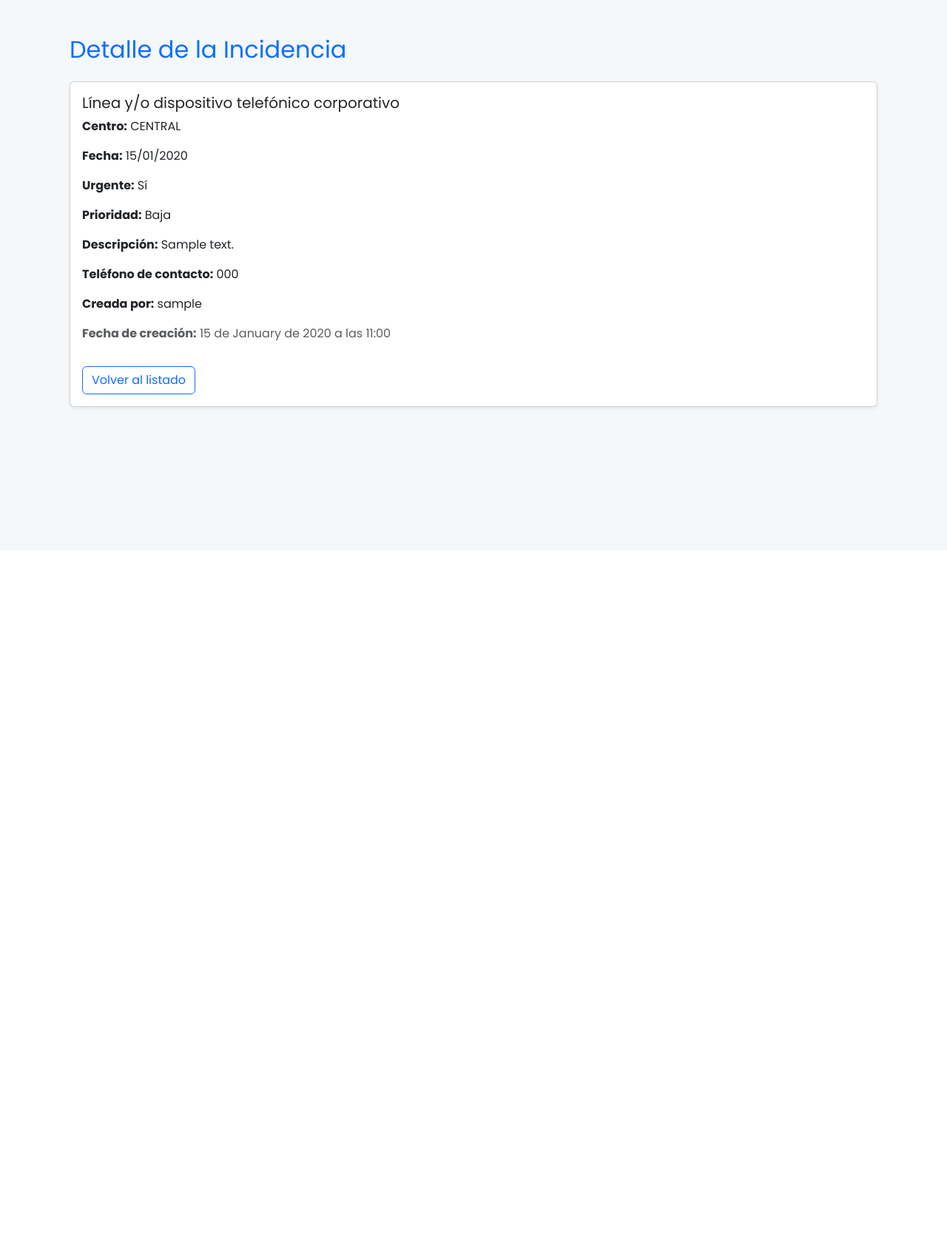
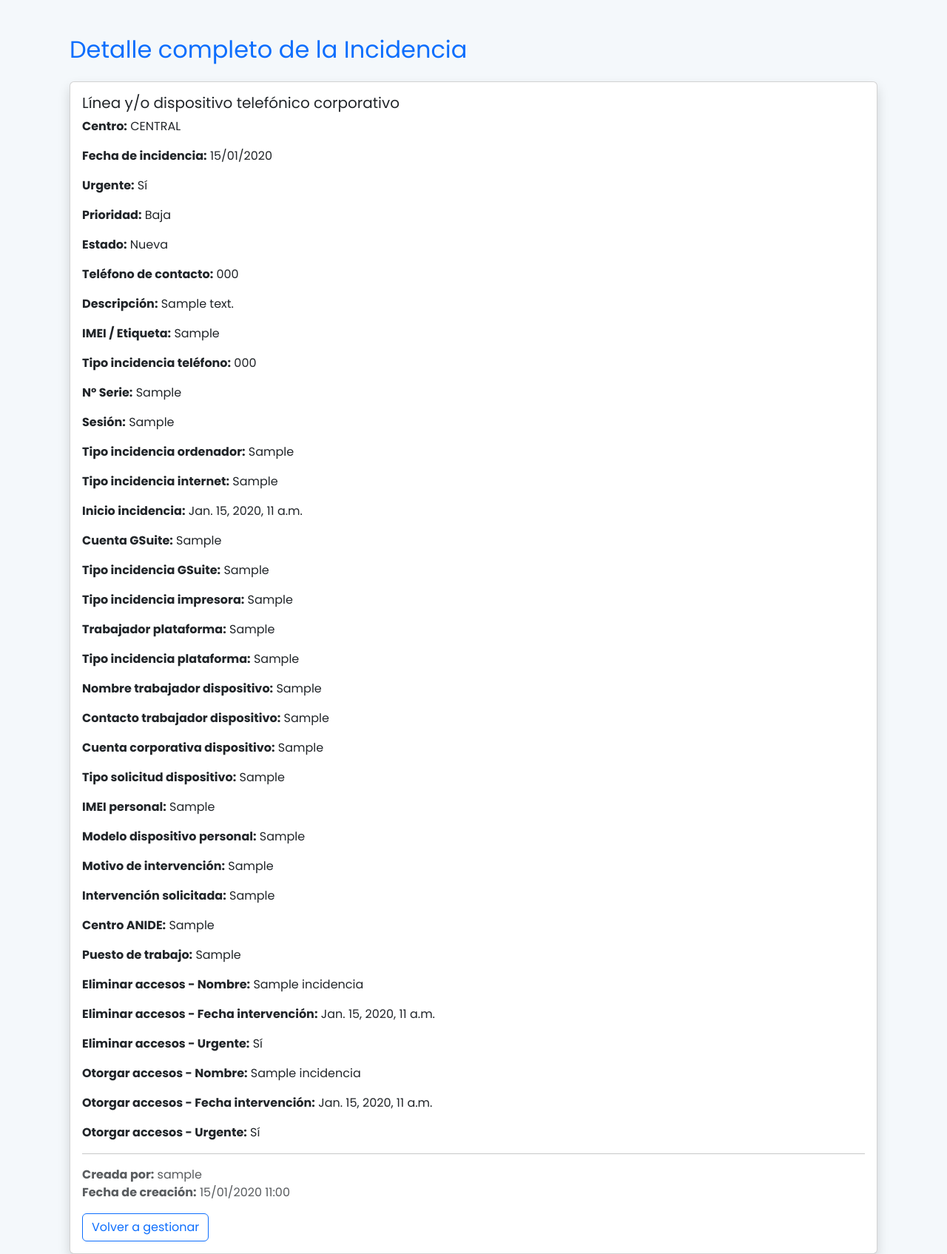
Before and after one commit to DsevillanoNavarro/Asporgest-jaime, a Django app: page /incidencias/1/ in a window 1280 px wide. Shown: the part 56-1751 px from the top of the page at 74% size. Before the commit the page ends 611 px from the top, so only its background shows below. Run offline with Django 5.2, Linux system fonts and the light colour scheme; a user stored in the database is signed in; tables that the repository leaves empty hold one stand-in row (values such as "Sample post").

Commit message:
CAMBIOS INCIDENCIAS Y GESTION DE LAS MISMAS

```diff
--- a/incidencias/models.py
+++ b/incidencias/models.py
@@ -48,6 +48,13 @@ class Incidencia(models.Model):
         ('9', 'Otro'),
     ]
     PRIORIDADES = [('Baja', 'Baja'), ('Media', 'Media'), ('Alta', 'Alta')]
+
+    ESTADOS = [
+    ('nueva', 'Nueva'),
+    ('en_curso', 'En curso'),
+    ('cerrada', 'Cerrada'),
+    ]
+
 
     # Comunes
     centro = models.CharField(max_length=50, choices=CENTROS, default='CENTRAL')
@@ -107,5 +114,8 @@ class Incidencia(models.Model):
     fecha_creacion = models.DateTimeField(auto_now_add=True)
     vista_por_admin = models.BooleanField(default=False)
 
+    estado = models.CharField(max_length=20, choices=ESTADOS, default='nueva')
+    observaciones = models.TextField(blank=True, default='')
+
     def __str__(self):
         return f"{self.get_relativa_display()} ({self.creada_por.username})"
--- a/incidencias/templates/incidencias/ver_incidencia.html
+++ b/incidencias/templates/incidencias/ver_incidencia.html
@@ -3,25 +3,143 @@
 
 {% block content %}
 <div class="container mt-5">
-    <h2 class="text-primary mb-4">Detalle de la Incidencia</h2>
+    <h2 class="text-primary mb-4">Detalle completo de la Incidencia</h2>
 
-    <div class="card shadow-sm">
+    <div class="card shadow">
         <div class="card-body">
             <h5 class="card-title">{{ incidencia.get_relativa_display }}</h5>
 
-            <p class="card-text"><strong>Centro:</strong> {{ incidencia.centro }}</p>
-            <p class="card-text"><strong>Fecha:</strong> {{ incidencia.fecha|date:"d/m/Y" }}</p>
-            <p class="card-text"><strong>Urgente:</strong> {{ incidencia.urgencia|yesno:"Sí,No" }}</p>
-            <p class="card-text"><strong>Prioridad:</strong> {{ incidencia.prioridad }}</p>
-            <p class="card-text"><strong>Descripción:</strong> {{ incidencia.descripcion }}</p>
-            <p class="card-text"><strong>Teléfono de contacto:</strong> {{ incidencia.telefono_contacto }}</p>
-            <p class="card-text"><strong>Creada por:</strong> {{ incidencia.creada_por.username }}</p>
-            <p class="card-text text-muted">
-                <strong>Fecha de creación:</strong>
-                {{ incidencia.fecha_creacion|date:"j \\d\\e F \\d\\e Y \\a \\l\\a\\s H:i" }}
+            <p><strong>Centro:</strong> {{ incidencia.centro }}</p>
+            <p><strong>Fecha de incidencia:</strong> {{ incidencia.fecha|date:"d/m/Y" }}</p>
+            <p><strong>Urgente:</strong> {{ incidencia.urgencia|yesno:"Sí,No" }}</p>
+            <p><strong>Prioridad:</strong> {{ incidencia.prioridad }}</p>
+            <p><strong>Estado:</strong> {{ incidencia.get_estado_display }}</p>
+            <p><strong>Teléfono de contacto:</strong> {{ incidencia.telefono_contacto }}</p>
+            <p><strong>Descripción:</strong> {{ incidencia.descripcion }}</p>
+
+            {% if incidencia.imei %}
+            <p><strong>IMEI / Etiqueta:</strong> {{ incidencia.imei }}</p>
+            {% endif %}
+
+            {% if incidencia.tipo_incidencia_telefono %}
+            <p><strong>Tipo incidencia teléfono:</strong> {{ incidencia.tipo_incidencia_telefono }}</p>
+            {% endif %}
+
+            {% if incidencia.numero_serie %}
+            <p><strong>Nº Serie:</strong> {{ incidencia.numero_serie }}</p>
+            {% endif %}
+
+            {% if incidencia.sesion %}
+            <p><strong>Sesión:</strong> {{ incidencia.sesion }}</p>
+            {% endif %}
+
+            {% if incidencia.tipo_incidencia_ordenador %}
+            <p><strong>Tipo incidencia ordenador:</strong> {{ incidencia.tipo_incidencia_ordenador }}</p>
+            {% endif %}
+
+            {% if incidencia.tipo_incidencia_internet %}
+            <p><strong>Tipo incidencia internet:</strong> {{ incidencia.tipo_incidencia_internet }}</p>
+            {% endif %}
+
+            {% if incidencia.fecha_inicio_incidencia %}
+            <p><strong>Inicio incidencia:</strong> {{ incidencia.fecha_inicio_incidencia }}</p>
+            {% endif %}
+
+            {% if incidencia.cuenta_gsuite %}
+            <p><strong>Cuenta GSuite:</strong> {{ incidencia.cuenta_gsuite }}</p>
+            {% endif %}
+
+            {% if incidencia.tipo_incidencia_gsuite %}
+            <p><strong>Tipo incidencia GSuite:</strong> {{ incidencia.tipo_incidencia_gsuite }}</p>
+            {% endif %}
+
+            {% if incidencia.tipo_incidencia_impresora %}
+            <p><strong>Tipo incidencia impresora:</strong> {{ incidencia.tipo_incidencia_impresora }}</p>
+            {% endif %}
+
+            {% if incidencia.trabajador_plataforma %}
+            <p><strong>Trabajador plataforma:</strong> {{ incidencia.trabajador_plataforma }}</p>
+            {% endif %}
+
+            {% if incidencia.tipo_incidencia_plataforma %}
+            <p><strong>Tipo incidencia plataforma:</strong> {{ incidencia.tipo_incidencia_plataforma }}</p>
+            {% endif %}
+
+            {% if incidencia.trabajador_dispositivo %}
+            <p><strong>Nombre trabajador dispositivo:</strong> {{ incidencia.trabajador_dispositivo }}</p>
+            {% endif %}
+
+            {% if incidencia.contacto_dispositivo %}
+            <p><strong>Contacto trabajador dispositivo:</strong> {{ incidencia.contacto_dispositivo }}</p>
+            {% endif %}
+
+            {% if incidencia.cuenta_dispositivo %}
+            <p><strong>Cuenta corporativa dispositivo:</strong> {{ incidencia.cuenta_dispositivo }}</p>
+            {% endif %}
+
+            {% if incidencia.tipo_solicitud_dispositivo %}
+            <p><strong>Tipo solicitud dispositivo:</strong> {{ incidencia.tipo_solicitud_dispositivo }}</p>
+            {% endif %}
+
+            {% if incidencia.imei_personal %}
+            <p><strong>IMEI personal:</strong> {{ incidencia.imei_personal }}</p>
+            {% endif %}
+
+            {% if incidencia.modelo_personal %}
+            <p><strong>Modelo dispositivo personal:</strong> {{ incidencia.modelo_personal }}</p>
+            {% endif %}
+
+            {% if incidencia.motivo_intervencion %}
+            <p><strong>Motivo de intervención:</strong> {{ incidencia.motivo_intervencion }}</p>
+            {% endif %}
+
+            {% if incidencia.intervencion_solicitada %}
+            <p><strong>Intervención solicitada:</strong> {{ incidencia.intervencion_solicitada }}</p>
+            {% endif %}
+
+            {% if incidencia.centro_anide %}
+            <p><strong>Centro ANIDE:</strong> {{ incidencia.centro_anide }}</p>
+            {% endif %}
+
+            {% if incidencia.puesto_trabajo %}
+            <p><strong>Puesto de trabajo:</strong> {{ incidencia.puesto_trabajo }}</p>
+            {% endif %}
+
+            {% if incidencia.eliminar_nombre %}
+            <p><strong>Eliminar accesos - Nombre:</strong> {{ incidencia.eliminar_nombre }}</p>
+            {% endif %}
+
+            {% if incidencia.eliminar_fecha %}
+            <p><strong>Eliminar accesos - Fecha intervención:</strong> {{ incidencia.eliminar_fecha }}</p>
+            {% endif %}
+
+            {% if incidencia.eliminar_urgente != None %}
+            <p><strong>Eliminar accesos - Urgente:</strong> {{ incidencia.eliminar_urgente|yesno:"Sí,No" }}</p>
+            {% endif %}
+
+            {% if incidencia.otorgar_nombre %}
+            <p><strong>Otorgar accesos - Nombre:</strong> {{ incidencia.otorgar_nombre }}</p>
+            {% endif %}
+
+            {% if incidencia.otorgar_fecha %}
+            <p><strong>Otorgar accesos - Fecha intervención:</strong> {{ incidencia.otorgar_fecha }}</p>
+            {% endif %}
+
+            {% if incidencia.otorgar_urgente != None %}
+            <p><strong>Otorgar accesos - Urgente:</strong> {{ incidencia.otorgar_urgente|yesno:"Sí,No" }}</p>
+            {% endif %}
+
+            <hr>
+            <p class="text-muted">
+                <strong>Creada por:</strong> {{ incidencia.creada_por.username }}<br>
+                <strong>Fecha de creación:</strong> {{ incidencia.fecha_creacion|date:"d/m/Y H:i" }}
             </p>
 
-            <a href="{% url 'listar_incidencias' %}" class="btn btn-outline-primary mt-3">Volver al listado</a>
+            {% if request.user.is_superuser %}
+                <a href="{% url 'listar_incidencias' %}" class="btn btn-outline-primary">Volver a gestionar</a>
+            {% else %}
+                <a href="{% url 'index' %}" class="btn btn-outline-secondary">Volver al inicio</a>
+            {% endif %}
         </div>
     </div>
 </div>
--- a/incidencias/urls.py
+++ b/incidencias/urls.py
@@ -10,5 +10,7 @@ urlpatterns = [
     path('incidencias/crear/', views.crear_incidencia, name='crear_incidencia'),
     path('incidencias/<int:id>/', views.ver_incidencia, name='ver_incidencia'),
     path('incidencias/<int:id>/eliminar/', views.eliminar_incidencia, name='eliminar_incidencia'),
+    path('incidencias/modificar/<int:id>/', views.modificar_incidencia, name='modificar_incidencia'),
+
 
 ]
--- a/incidencias/views.py
+++ b/incidencias/views.py
@@ -1,17 +1,26 @@
 from django.shortcuts import render, get_object_or_404, redirect
 from django.contrib.auth.decorators import login_required, user_passes_test
 from django.contrib.auth.forms import UserCreationForm
+from django.utils.timezone import now
 from .models import Incidencia
-from .forms import IncidenciaForm
+from .forms import IncidenciaForm, GestionIncidenciaForm
 
 # Create your views here.
 @login_required
 def index(request):
     nuevas = 0
+    total = 0
+
     if request.user.is_superuser:
         nuevas = Incidencia.objects.filter(vista_por_admin=False).count()
+        total = Incidencia.objects.count()
+    elif request.user.is_authenticated:
+        total = Incidencia.objects.filter(creada_por=request.user).count()
 
-    return render(request, 'incidencias/index.html', {'nuevas_incidencias': nuevas})
+    return render(request, 'incidencias/index.html', {
+        'nuevas': nuevas,
+        'total': total,
+    })
 
 
 def bienvenida(request):
@@ -34,15 +43,29 @@ def administracion(request):
     return render(request, 'incidencias/administracion.html')
 
 @login_required
+@user_passes_test(lambda u: u.is_superuser)
 def listar_incidencias(request):
-    if request.user.is_superuser:
-        incidencias = Incidencia.objects.all().order_by('fecha_creacion')
+    nuevas = Incidencia.objects.filter(estado='nueva').order_by('-fecha_creacion')
+    en_curso = Incidencia.objects.filter(estado='en_curso').order_by('-fecha_creacion')
+    cerradas = Incidencia.objects.filter(estado='cerrada').order_by('-fecha_creacion')
+    return render(request, 'incidencias/listar_incidencias.html', {
+        'nuevas': nuevas,
+        'en_curso': en_curso,
+        'cerradas': cerradas
+    })
+
+@login_required
+@user_passes_test(lambda u: u.is_superuser)
+def modificar_incidencia(request, id):
+    incidencia = get_object_or_404(Incidencia, id=id)
+    if request.method == 'POST':
+        form = GestionIncidenciaForm(request.POST, instance=incidencia)
+        if form.is_valid():
+            form.save()
+            return redirect('listar_incidencias')
     else:
-        incidencias = Incidencia.objects.filter(creada_por=request.user).order_by('fecha_creacion')
-
-    return render(request, 'incidencias/listar_incidencias.html', {
-        'incidencias': incidencias
-    })
+        form = GestionIncidenciaForm(instance=incidencia)
+    return render(request, 'incidencias/modificar_incidencia.html', {'form': form, 'incidencia': incidencia})
 
 @login_required
 def crear_incidencia(request):
```
Also changed, not shown: incidencias/forms.py (+9 -0 lines), incidencias/templates/incidencias/index.html (+13 -3 lines), incidencias/templates/incidencias/listar_incidencias.html (+41 -22 lines), incidencias/templates/incidencias/modificar_incidencia.html (added, +25 -0 lines), incidencias/migrations/0005_incidencia_estado_incidencia_observaciones.py (added).
